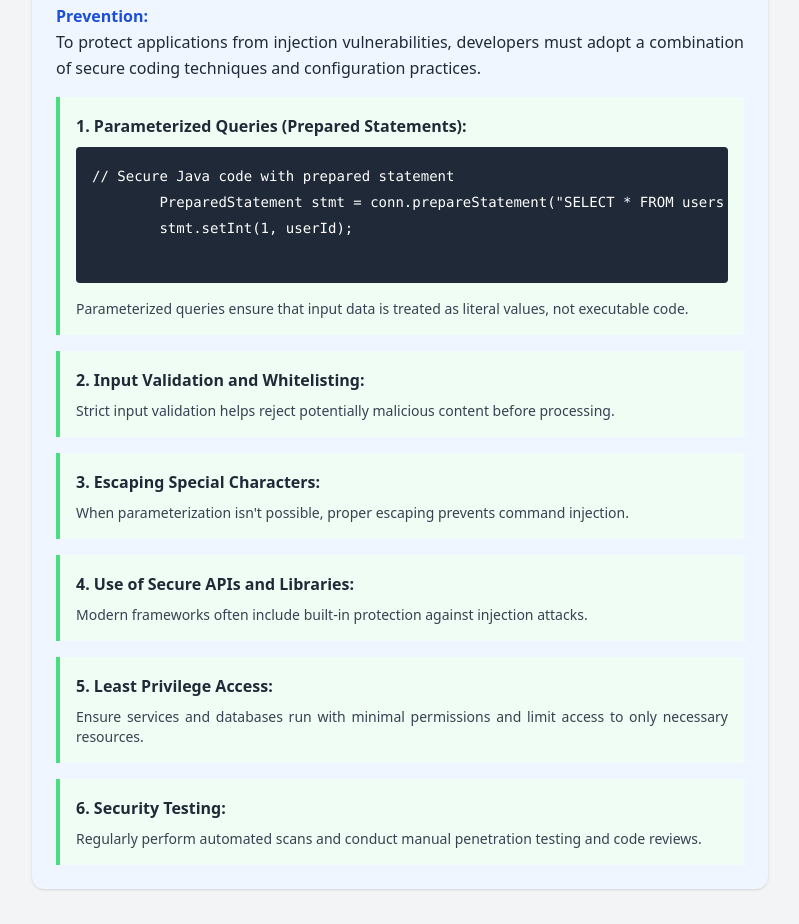
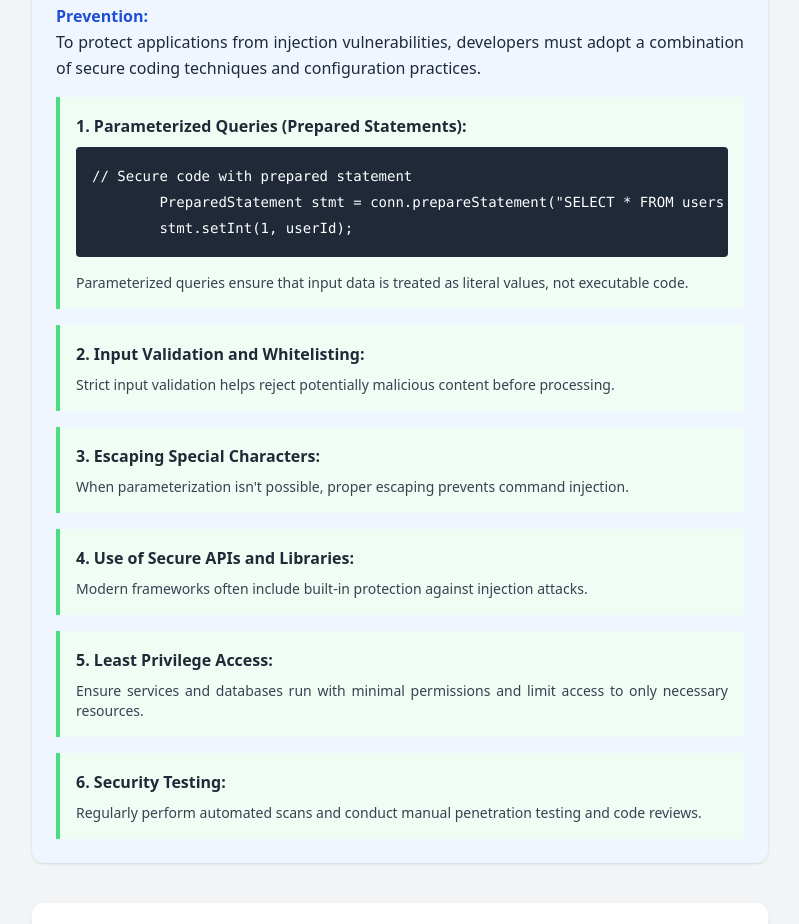
Before and after one commit to hzyw2023/Lab-1-WebSec, a plain HTML site: page index.html in a window 1280 px wide. Shown: the part 2928-3852 px from the top of the page, without its empty margins (240-1039 px from the left). Drawn offline with nearby package versions, Linux system fonts and the light colour scheme.

Commit message:
Update index.html

```diff
--- a/index.html
+++ b/index.html
@@ -121,10 +121,9 @@
 
         <div class="bg-green-50 border-l-4 border-green-400 p-4 mb-4">
           <p class="font-semibold mb-2">1. Parameterized Queries (Prepared Statements):</p>
-          <pre class="bg-gray-800 text-white p-4 rounded overflow-x-auto mb-4"><code class="text-sm">// Secure Java code with prepared statement
+          <pre class="bg-gray-800 text-white p-4 rounded overflow-x-auto mb-4"><code class="text-sm">// Secure code with prepared statement
         PreparedStatement stmt = conn.prepareStatement("SELECT * FROM users WHERE id = ?");
-        stmt.setInt(1, userId);
-        </code></pre>
+        stmt.setInt(1, userId);</code></pre>
           <p class="text-sm text-gray-700">Parameterized queries ensure that input data is treated as literal values, not executable code.</p>
         </div>
 
```
